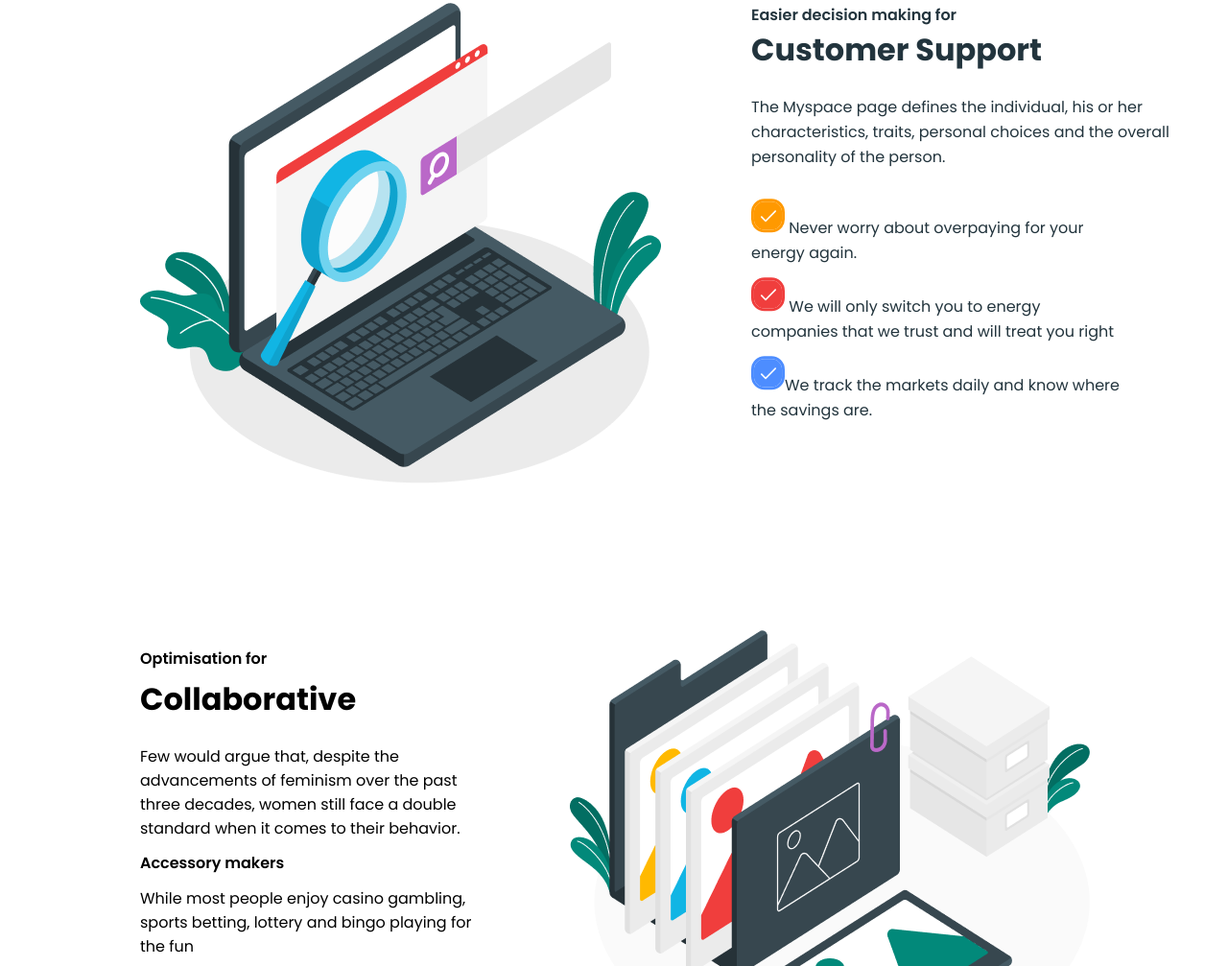
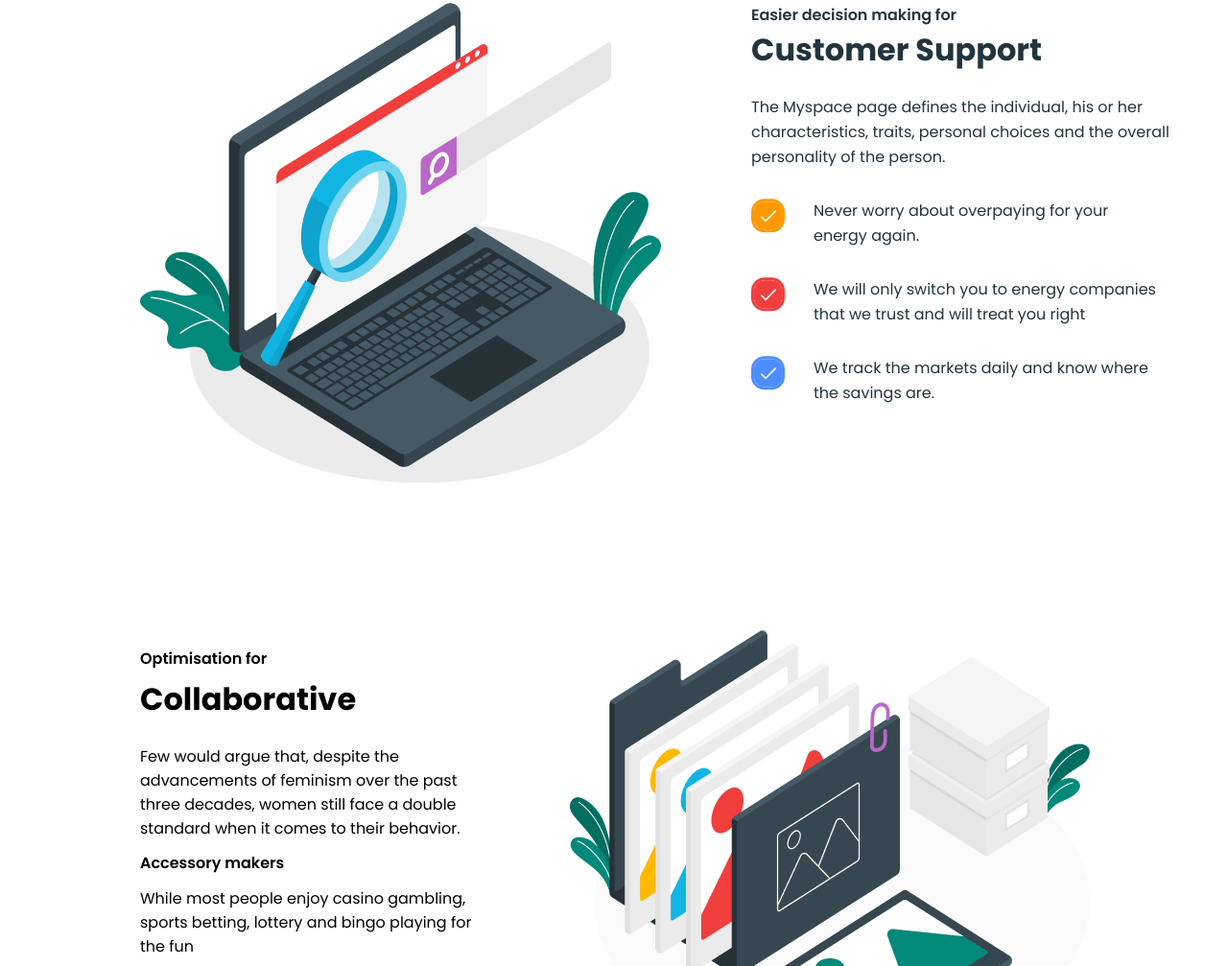
Before and after one commit to komronbeko/My-Product, a plain HTML site: page index.html in a window 1280 px wide. Shown: the part 2051-3058 px from the top of the page at 96% size. Drawn offline with Linux system fonts and the light colour scheme.

Commit message:
change icon

```diff
--- a/index.css
+++ b/index.css
@@ -255,8 +255,11 @@ header{
     /* width: 385px; */
 }
 .tick p{
-    width: 385px;
     height: 52px;
+    width: 430px;
+    height: 52px;
+    display: flex;
+    column-gap: 30px;
 }
 
 .s1::before {
@@ -265,9 +268,11 @@ header{
 }
 .s2::before {
     content: url(./images/icon2.svg);
+
 }
 .s3::before {
     content: url(./images/icon3.svg);
+
 }
 .ul2-div{
     display: flex;
```
